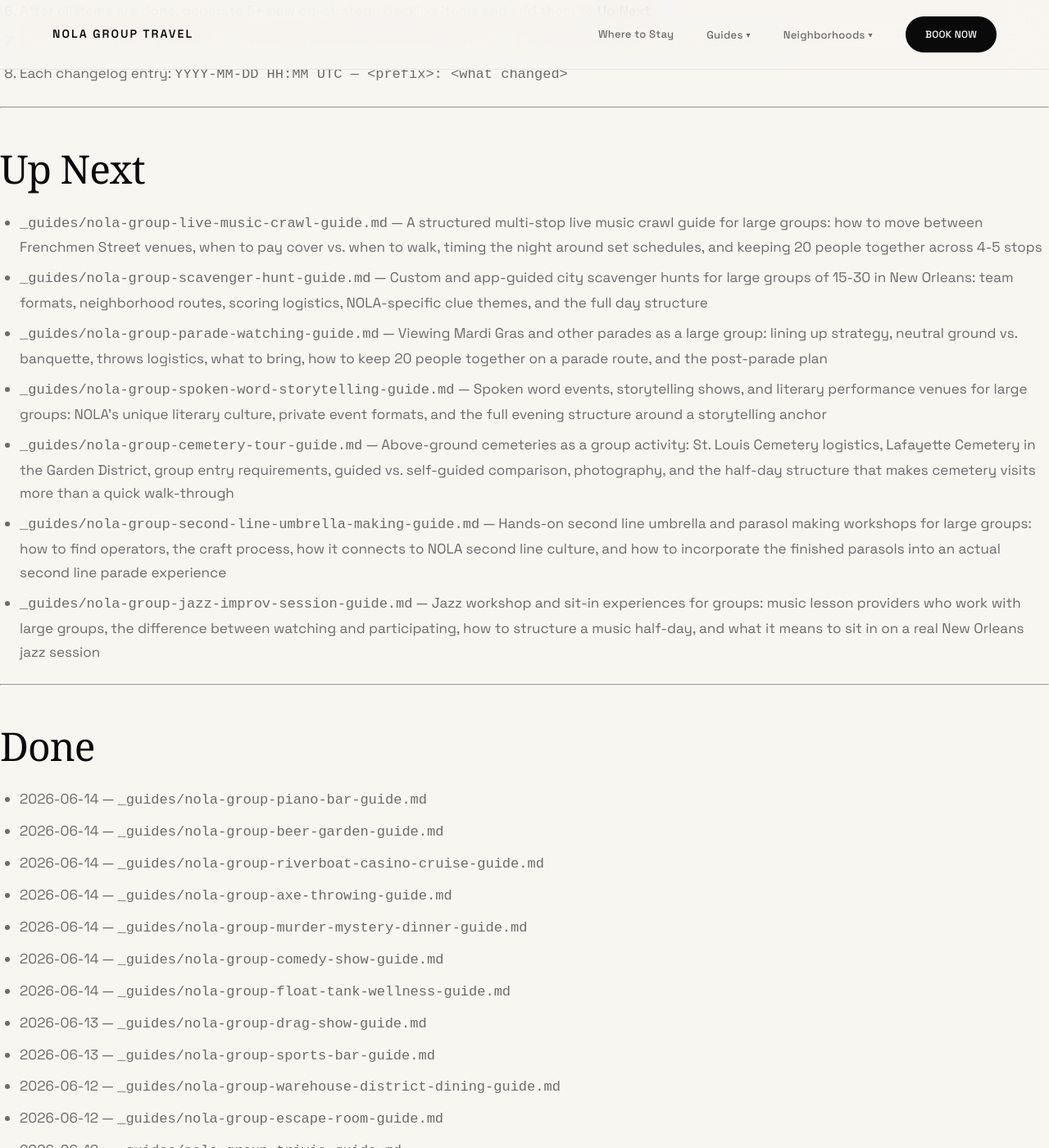
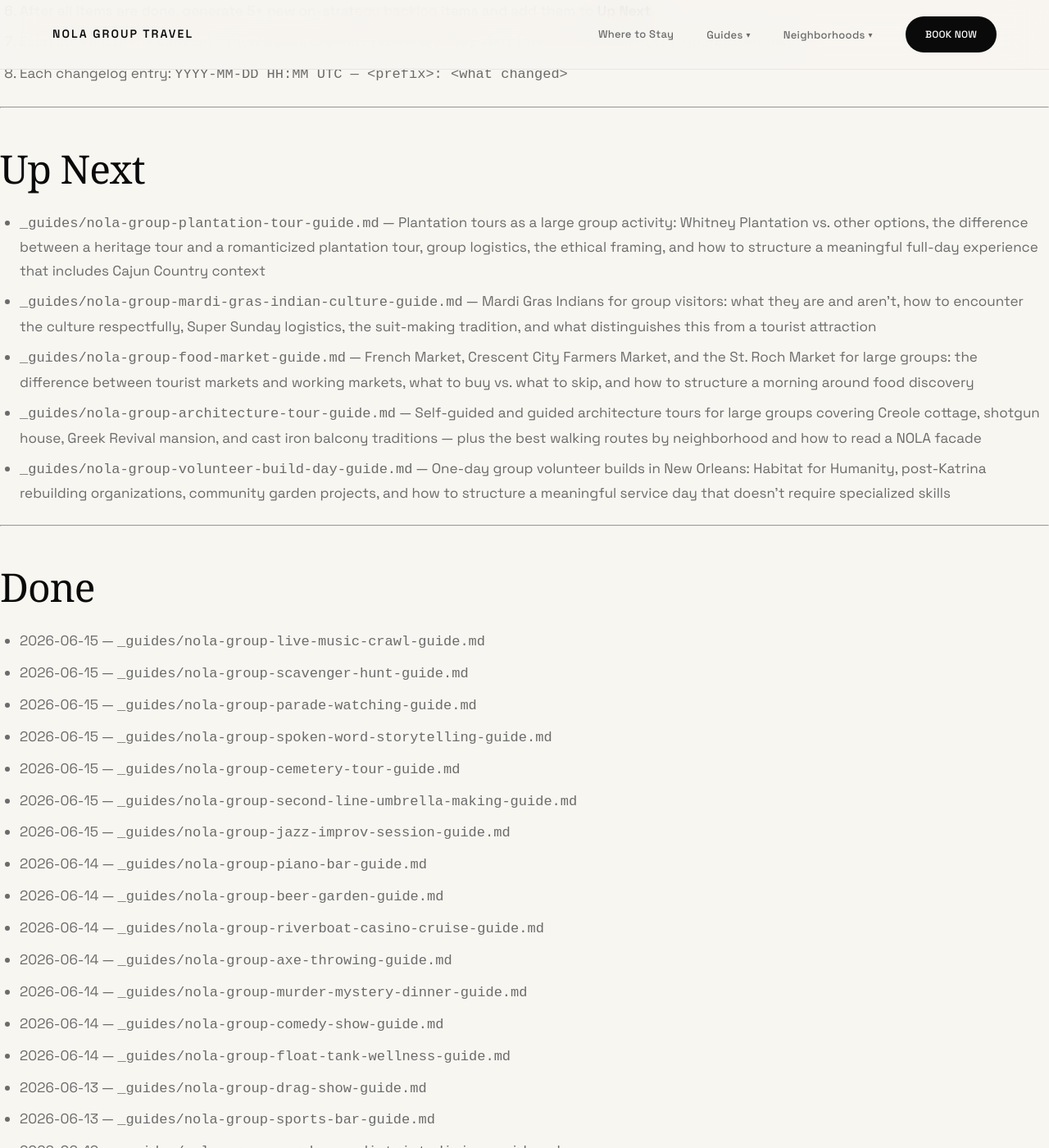
Before and after one commit to sjworth-dev/nola-group-travel, a Jekyll site: the page built from ROADMAP.md, in a window 1280 px wide and 1400 px high, scrolled down 3609 px. Shown: the whole window at 82% size. Built offline with Jekyll 4.4.1, drawn with Linux system fonts in a browser that asks for light colours; some web fonts are replaced; our own code applies the rules of GitHub Pages for plain Markdown files.

Commit message:
content: update ROADMAP — move 7 guides to Done, add 5 new Up Next items, update changelog
https://claude.ai/code/session_017iMEKHGx7n9uDB4WQRycUF

```diff
--- a/ROADMAP.md
+++ b/ROADMAP.md
@@ -99,18 +99,23 @@ New guides go in `_guides/<slug>.md`. New neighborhood pages go in `_neighborhoo
 
 ## Up Next
 
-- `_guides/nola-group-live-music-crawl-guide.md` — A structured multi-stop live music crawl guide for large groups: how to move between Frenchmen Street venues, when to pay cover vs. when to walk, timing the night around set schedules, and keeping 20 people together across 4-5 stops
-- `_guides/nola-group-scavenger-hunt-guide.md` — Custom and app-guided city scavenger hunts for large groups of 15-30 in New Orleans: team formats, neighborhood routes, scoring logistics, NOLA-specific clue themes, and the full day structure
-- `_guides/nola-group-parade-watching-guide.md` — Viewing Mardi Gras and other parades as a large group: lining up strategy, neutral ground vs. banquette, throws logistics, what to bring, how to keep 20 people together on a parade route, and the post-parade plan
-- `_guides/nola-group-spoken-word-storytelling-guide.md` — Spoken word events, storytelling shows, and literary performance venues for large groups: NOLA's unique literary culture, private event formats, and the full evening structure around a storytelling anchor
-- `_guides/nola-group-cemetery-tour-guide.md` — Above-ground cemeteries as a group activity: St. Louis Cemetery logistics, Lafayette Cemetery in the Garden District, group entry requirements, guided vs. self-guided comparison, photography, and the half-day structure that makes cemetery visits more than a quick walk-through
-- `_guides/nola-group-second-line-umbrella-making-guide.md` — Hands-on second line umbrella and parasol making workshops for large groups: how to find operators, the craft process, how it connects to NOLA second line culture, and how to incorporate the finished parasols into an actual second line parade experience
-- `_guides/nola-group-jazz-improv-session-guide.md` — Jazz workshop and sit-in experiences for groups: music lesson providers who work with large groups, the difference between watching and participating, how to structure a music half-day, and what it means to sit in on a real New Orleans jazz session
+- `_guides/nola-group-plantation-tour-guide.md` — Plantation tours as a large group activity: Whitney Plantation vs. other options, the difference between a heritage tour and a romanticized plantation tour, group logistics, the ethical framing, and how to structure a meaningful full-day experience that includes Cajun Country context
+- `_guides/nola-group-mardi-gras-indian-culture-guide.md` — Mardi Gras Indians for group visitors: what they are and aren't, how to encounter the culture respectfully, Super Sunday logistics, the suit-making tradition, and what distinguishes this from a tourist attraction
+- `_guides/nola-group-food-market-guide.md` — French Market, Crescent City Farmers Market, and the St. Roch Market for large groups: the difference between tourist markets and working markets, what to buy vs. what to skip, and how to structure a morning around food discovery
+- `_guides/nola-group-architecture-tour-guide.md` — Self-guided and guided architecture tours for large groups covering Creole cottage, shotgun house, Greek Revival mansion, and cast iron balcony traditions — plus the best walking routes by neighborhood and how to read a NOLA facade
+- `_guides/nola-group-volunteer-build-day-guide.md` — One-day group volunteer builds in New Orleans: Habitat for Humanity, post-Katrina rebuilding organizations, community garden projects, and how to structure a meaningful service day that doesn't require specialized skills
 
 ---
 
 ## Done
 
+- 2026-06-15 — `_guides/nola-group-live-music-crawl-guide.md`
+- 2026-06-15 — `_guides/nola-group-scavenger-hunt-guide.md`
+- 2026-06-15 — `_guides/nola-group-parade-watching-guide.md`
+- 2026-06-15 — `_guides/nola-group-spoken-word-storytelling-guide.md`
+- 2026-06-15 — `_guides/nola-group-cemetery-tour-guide.md`
+- 2026-06-15 — `_guides/nola-group-second-line-umbrella-making-guide.md`
+- 2026-06-15 — `_guides/nola-group-jazz-improv-session-guide.md`
 - 2026-06-14 — `_guides/nola-group-piano-bar-guide.md`
 - 2026-06-14 — `_guides/nola-group-beer-garden-guide.md`
 - 2026-06-14 — `_guides/nola-group-riverboat-casino-cruise-guide.md`
@@ -452,6 +457,13 @@ New guides go in `_guides/<slug>.md`. New neighborhood pages go in `_neighborhoo
 2026-06-14 12:15 UTC — content: add _guides/nola-group-axe-throwing-guide.md — axe throwing, rage rooms, and competitive activity guide for groups of 10-30 with tournament formats and evening structure
 2026-06-14 12:30 UTC — content: add _guides/nola-group-riverboat-casino-cruise-guide.md — riverboat vs. land casino decision, villa poker tournament setup, and waterfront gambling evening structure for groups of 10-30
 2026-06-14 12:45 UTC — content: add _guides/nola-group-beer-garden-guide.md — beer gardens, outdoor bar courtyards, and open-air drinking venues for groups of 20+ with neighborhood guide and seasonal reality
+2026-06-15 10:00 UTC — content: add _guides/nola-group-live-music-crawl-guide.md — multi-stop Frenchmen Street live music crawl for groups of 10-30 with set timing, cover logistics, and group management
+2026-06-15 10:20 UTC — content: add _guides/nola-group-scavenger-hunt-guide.md — app-guided and custom city scavenger hunt guide for groups of 15-30 with team formats and NOLA-specific clue themes
+2026-06-15 10:40 UTC — content: add _guides/nola-group-parade-watching-guide.md — Mardi Gras and parade watching guide for groups of 10-30 with neutral ground strategy, throws logistics, and post-parade plan
+2026-06-15 11:00 UTC — content: add _guides/nola-group-spoken-word-storytelling-guide.md — spoken word and literary storytelling guide for large groups with private villa performance format and evening structure
+2026-06-15 11:20 UTC — content: add _guides/nola-group-cemetery-tour-guide.md — St. Louis Cemetery and Lafayette Cemetery guide for large groups with entry requirements, guided vs. self-guided comparison, and half-day structure
+2026-06-15 11:40 UTC — content: add _guides/nola-group-second-line-umbrella-making-guide.md — second line umbrella and parasol workshop guide for large groups with cultural context and integration into real second line
+2026-06-15 12:00 UTC — content: add _guides/nola-group-jazz-improv-session-guide.md — jazz workshop and sit-in guide for large groups with rhythm workshop format, sit-in etiquette, and half-day music structure
 2026-06-14 13:00 UTC — content: add _guides/nola-group-piano-bar-guide.md — piano bars and dueling pianos guide for groups of 10-30 with request mechanic, private section booking, and evening structure
 2026-06-12 14:00 UTC — content: add _guides/nola-group-warehouse-district-dining-guide.md — Julia/Fulton restaurant corridor, private dining rooms, pre-event dinner logistics for Convention Center and Caesars Superdome groups
 2026-06-12 02:50 UTC — seo+fix+assets (user-approved session, not the routine): added GA4 (G-2C43B728E6) to default layout; removed duplicate <title>/<meta description> (jekyll-seo-tag now sole emitter); default og:image via _config.yml defaults; UTM-tagged all 739 outbound Castleday/Syd links across 168 files; fixed 8 dead deep links (/corporate → /corporate-retreats, /bachelorette → /bachelorette-parties); added 8 real property photos to /assets/images/ + homepage photo hero; where-to-stay: property photos, 12BR/17-bed framing, 2 verified review quotes; events.md: marked passed 2026 events, added what's-ahead intro; updated Hard Rules (UTM format, valid deep slugs, photo inventory, verified facts).
```
